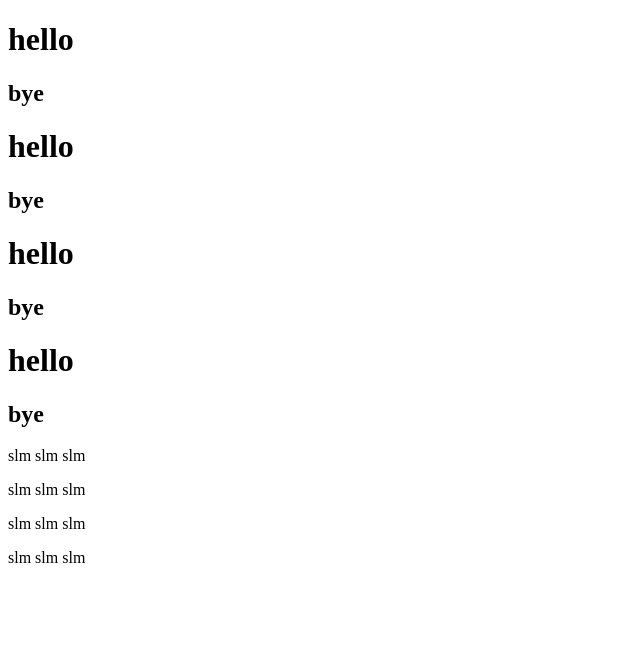
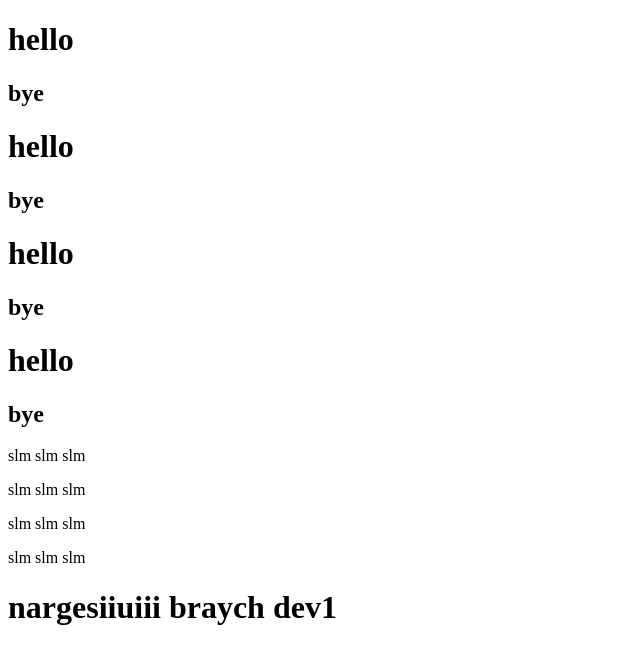
Before and after one commit to doroozi/nargesijoon, a plain HTML site: page index.html in a window 1280 px wide. Shown: the whole page, without its empty margins (0-640 px from the left). Drawn offline with Linux system fonts and the light colour scheme.

Commit message:
add dev1

```diff
--- a/index.html
+++ b/index.html
@@ -18,6 +18,8 @@
     <p> slm slm slm</p>
     <p> slm slm slm</p>
     <p> slm slm slm</p>
-
+<h1> nargesiiuiii
+    braych dev1
+</h1>
 </body>
 </html>
```
